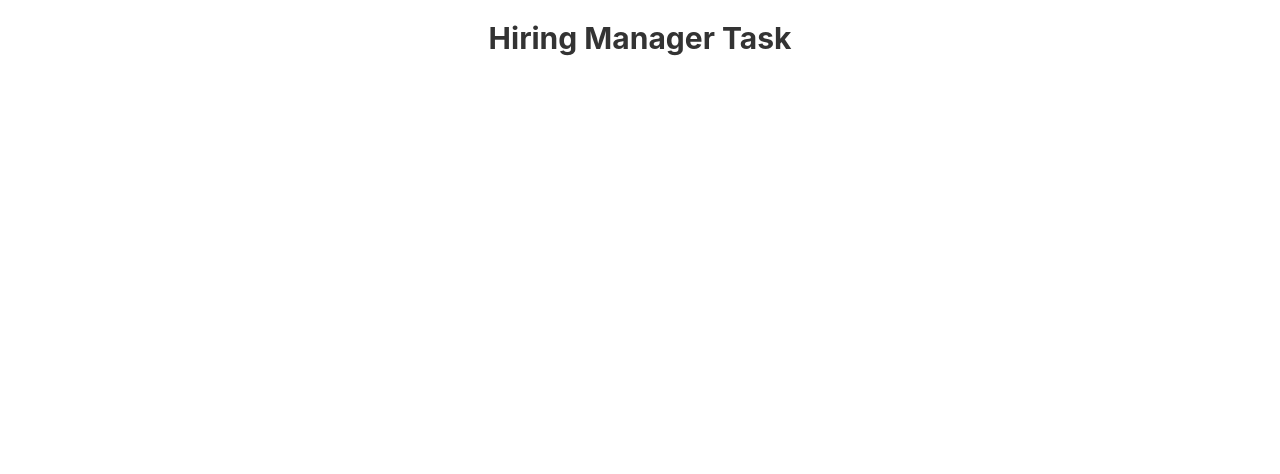
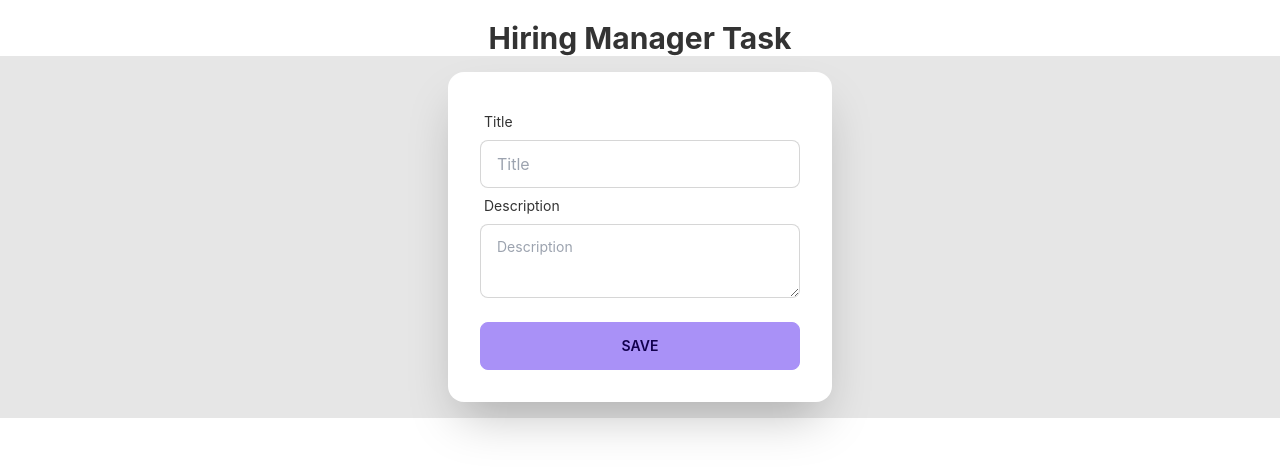
Before and after one commit to mdmitho/Hriing-Manager-task, a React (Create React App) app: page / in a window 1280 px wide. Shown: the top 474 px of the page. Built offline with nearby package versions, Linux system fonts and the light colour scheme.

Commit message:
from design and input or description required  done

```diff
--- a/package.json
+++ b/package.json
@@ -7,8 +7,11 @@
     "@testing-library/react": "^13.4.0",
     "@testing-library/user-event": "^13.5.0",
     "daisyui": "^2.42.0",
+    "date-fns": "^2.29.3",
     "react": "^18.2.0",
+    "react-day-picker": "^8.3.7",
     "react-dom": "^18.2.0",
+    "react-hook-form": "^7.39.5",
     "react-scripts": "5.0.1",
     "web-vitals": "^2.1.4"
   },
--- a/src/App.js
+++ b/src/App.js
@@ -1,17 +1,22 @@
 import logo from './logo.svg';
 import './App.css';
+import AgendaInput from './Components/AgendaInput';
 
 function App() {
   return (
+    <>
     <div className="App">
        <h1 className="text-3xl font-bold  mt-5">
       Hiring Manager Task
     </h1>
 
-
+      <div>
+      <AgendaInput></AgendaInput>
+      </div>
 
 
     </div>
+    </>
   );
 }
 
--- /dev/null
+++ b/src/Components/AgendaInput.js
@@ -0,0 +1,85 @@
+
+import React from 'react';
+import { useForm } from "react-hook-form";
+
+
+function AgendaInput(props) {
+    const {
+        register,
+        handleSubmit,
+        watch,
+        formState: { errors }
+      } = useForm();
+
+      const onSubmit = (data) => {
+        alert(JSON.stringify(data));
+      };
+
+
+    return (
+        <div>
+
+
+
+<div class="hero  bg-base-200">
+  <div class="hero-content ">
+
+    <div class="card flex-shrink-0 w-96 shadow-2xl bg-base-100">
+      <div class="card-body">
+      <form onSubmit={handleSubmit(onSubmit)}>
+        <div class="form-control">
+          <label class="label">
+            <span class="label-text">Title</span>
+          </label>
+          <input
+            {...register("Title", {
+                required: true,
+                maxLength: 20,
+                pattern: /^[A-Za-z]+$/i
+              })}
+          type="text" placeholder="Title" class="input input-bordered" />
+          {errors?.Title?.type === "required" && <p className='text-left text-red-500 mt-3'>This field is required</p>}
+      {errors?.Title?.type === "maxLength" && (
+        <p>Title cannot exceed 20 characters</p>
+        )}
+      {errors?.Title?.type === "pattern" && (
+        <p >Alphabetical characters only</p>
+      )}
+        </div>
+
+
+
+        <div class="form-control">
+          <label class="label">
+            <span class="label-text">Description</span>
+          </label>
+          <textarea
+           {...register("Description", {
+            required: true,
+            maxLength: 200,
+
+          })}
+          class="textarea textarea-bordered" placeholder="Description" ></textarea>
+          {errors?.Description?.type === "required" && <p className='text-red-500 mt-3 text-left'>This field is required</p>}
+      {errors?.Description?.type === "maxLength" && (
+        <p>First name cannot exceed 20 characters</p>
+        )}
+
+        </div>
+        <div class="form-control mt-6">
+          <button class="btn btn-primary">Save</button>
+        </div>
+        </form>
+      </div>
+    </div>
+  </div>
+</div>
+
+
+
+
+        </div>
+    );
+}
+
+export default AgendaInput;
```
Also changed, not shown: 1 other file (tests, documents, lock files or other folders).
